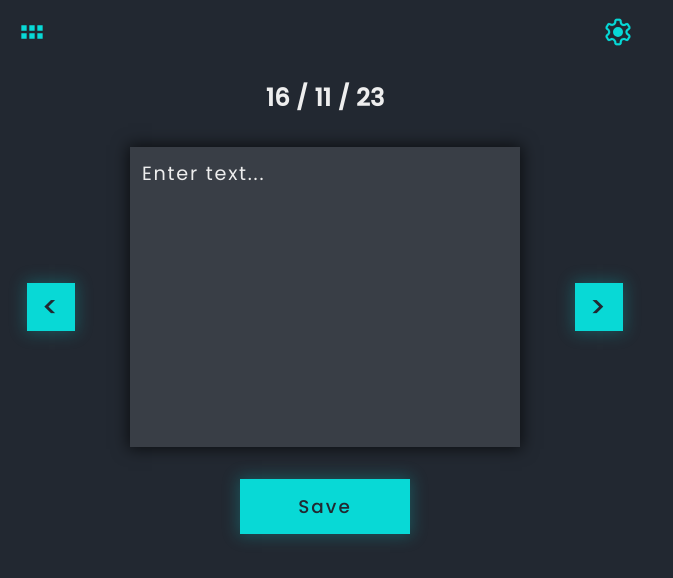
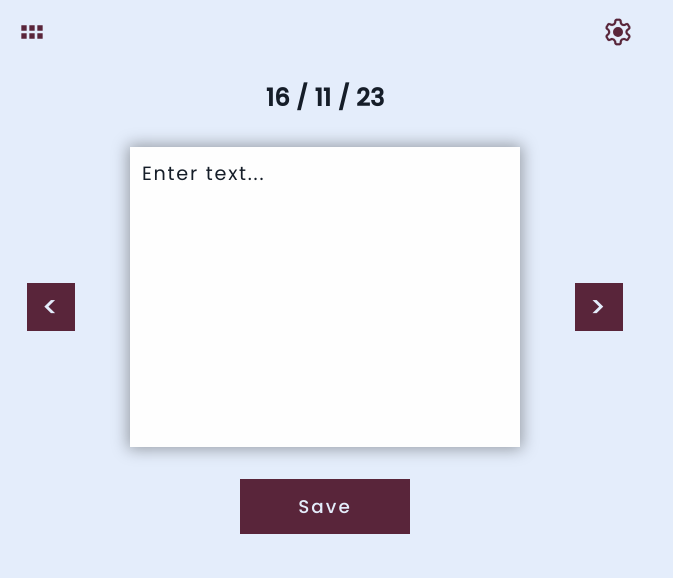
Before and after one commit to Umlen/successful-diary, a React (Create React App) app: page / in a window 1280 px wide. Shown: the top 578 px of the page, without its empty margins (0-673 px from the left). Built offline with nearby package versions, Linux system fonts and the light colour scheme.

Commit message:
change theme

```diff
--- a/package.json
+++ b/package.json
@@ -74,6 +74,7 @@
       "react-app-env.d.ts"
     ],
     "rules": {
+      "@typescript-eslint/strict-boolean-expressions": "off",
       "prettier/prettier": [
         "warn",
         {
--- a/public/index.html
+++ b/public/index.html
@@ -1,4 +1,4 @@
-<!DOCTYPE html>
+<!doctype html>
 <html lang="en">
   <head>
     <meta charset="utf-8" />
@@ -8,7 +8,7 @@
     <link rel="manifest" href="%PUBLIC_URL%/manifest.json" />
     <title>Diary of your Success</title>
   </head>
-  <body>
+  <body data-theme="light">
     <noscript>You need to enable JavaScript to run this app.</noscript>
     <div id="root"></div>
   </body>
--- a/src/components/ui/ControlsBar.tsx
+++ b/src/components/ui/ControlsBar.tsx
@@ -1,13 +1,16 @@
 import { useState, type FunctionComponent } from 'react';
+import { useTheme } from '../../hooks/hooks';
+import TransparentButton from './TransparentButton';
+import ModalWindow from './ModalWindow';
+
 import gridIconDark from '../../assets/icons/grid-icon-dark.svg';
 import singleIconDark from '../../assets/icons/single-day-icon-dark.svg';
 import settingsIconDark from '../../assets/icons/settings-icon-dark.svg';
-/* import gridIconLight from '../../assets/icons/grid-icon-light.svg';
+import gridIconLight from '../../assets/icons/grid-icon-light.svg';
 import singleIconLight from '../../assets/icons/single-day-icon-light.svg';
-import settingsIconLight from '../../assets/icons/settings-icon-light.svg'; */
-import TransparentButton from './TransparentButton';
+import settingsIconLight from '../../assets/icons/settings-icon-light.svg';
+
 import styles from '../../style/ui/controlsBar.module.scss';
-import ModalWindow from './ModalWindow';
 
 interface ControlsBarProps {
   isGridView: boolean;
@@ -17,6 +20,7 @@ interface ControlsBarProps {
 const ControlsBar: FunctionComponent<ControlsBarProps> = (props) => {
   const { isGridView, gridViewToggler } = props;
   const [isModalShown, setIsModalShown] = useState(false);
+  const [theme, changeTheme] = useTheme();
 
   function modalWindowToggler(): void {
     setIsModalShown((prevModalState) => !prevModalState);
@@ -24,22 +28,34 @@ const ControlsBar: FunctionComponent<ControlsBarProps> = (props) => {
 
   return (
     <div className={styles.controlsBar}>
-      {isModalShown && <ModalWindow modalWindowToggler={modalWindowToggler} />}
+      {isModalShown && (
+        <ModalWindow
+          theme={theme}
+          modalWindowToggler={modalWindowToggler}
+          changeTheme={changeTheme}
+        />
+      )}
       <TransparentButton
         onClick={gridViewToggler}
         aria-label="change view button"
       >
         {isGridView ? (
-          <img src={singleIconDark} alt="" />
+          <img
+            src={theme === 'light' ? singleIconLight : singleIconDark}
+            alt=""
+          />
         ) : (
-          <img src={gridIconDark} alt="" />
+          <img src={theme === 'light' ? gridIconLight : gridIconDark} alt="" />
         )}
       </TransparentButton>
       <TransparentButton
         onClick={modalWindowToggler}
         aria-label="settings button"
       >
-        <img src={settingsIconDark} alt="" />
+        <img
+          src={theme === 'light' ? settingsIconLight : settingsIconDark}
+          alt=""
+        />
       </TransparentButton>
     </div>
   );
--- a/src/components/ui/ModalWindow.tsx
+++ b/src/components/ui/ModalWindow.tsx
@@ -1,22 +1,24 @@
 import { type FunctionComponent } from 'react';
+import RectangleButton from './RectangleButton';
 import closeIconDark from '../../assets/icons/close-icon-dark.svg';
-/* import closeIconLight from '../../assets/icons/close-icon-light.svg'; */
-import RectangleButton from './RectangleButton';
+import closeIconLight from '../../assets/icons/close-icon-light.svg';
 import styles from '../../style/ui/modalWindow.module.scss';
 
 interface ModalWindowProps {
+  theme: string;
   modalWindowToggler: () => void;
+  changeTheme: () => void;
 }
 
-const ModalWindow: FunctionComponent<ModalWindowProps> = ({
-  modalWindowToggler,
-}) => {
+const ModalWindow: FunctionComponent<ModalWindowProps> = (props) => {
+  const { theme, modalWindowToggler, changeTheme } = props;
+
   return (
     <div className={styles.blackout}>
       <div className={`flexColumn ${styles.modalWindow}`}>
         <img
           onClick={modalWindowToggler}
-          src={closeIconDark}
+          src={theme === 'light' ? closeIconLight : closeIconDark}
           alt="close modal window button"
           className={styles.closeIcon}
         />
@@ -26,8 +28,9 @@ const ModalWindow: FunctionComponent<ModalWindowProps> = ({
         </div>
         <p className={styles.themeText}>Theme</p>
         <div className="flexRow">
-          <RectangleButton>Dark</RectangleButton>
-          <RectangleButton>Light</RectangleButton>
+          <RectangleButton onClick={changeTheme}>
+            {theme === 'light' ? 'Dark' : 'Light'}
+          </RectangleButton>
         </div>
       </div>
     </div>
--- /dev/null
+++ b/src/hooks/hooks.ts
@@ -0,0 +1,19 @@
+import { useState } from 'react';
+import { getLocalStorageTheme } from '../utils/utils';
+
+export const useTheme = (): [string, () => void] => {
+  const [theme, setTheme] = useState(getLocalStorageTheme());
+
+  function changeTheme(): void {
+    if (theme === 'light') {
+      setTheme('dark');
+    } else {
+      setTheme('light');
+    }
+  }
+
+  document.body.setAttribute('data-theme', theme);
+  localStorage.setItem('SuccessDiaryTheme', theme);
+
+  return [theme, changeTheme];
+};
--- a/src/style/variables.css
+++ b/src/style/variables.css
@@ -1,19 +1,37 @@
 :root {
-  /*LIGHT*/
-  /*
-  --secondary-color: #151d28;
-  --main-color: #e4edfb;
-  --textarea-color: #fefefe;
-  --highlight-color: #59253a;
-  --highlight-shadow: transparent;
-  --shadow-color: rgba(0, 0, 0, 0.35);
-*/
-  /*DARK*/
+  /*light theme*/
 
-  --secondary-color: #eeeeee;
-  --main-color: #222831;
-  --textarea-color: #393e46;
-  --highlight-color: #08d9d6;
-  --highlight-shadow: rgba(8, 217, 214, 0.25);
-  --shadow-color: rgba(0, 0, 0, 0.65);
+  --secondary-color-light: #151d28;
+  --main-color-light: #e4edfb;
+  --textarea-color-light: #fefefe;
+  --highlight-color-light: #59253a;
+  --highlight-shadow-light: transparent;
+  --shadow-color-light: rgba(0, 0, 0, 0.35);
+
+  /*dark theme*/
+
+  --secondary-color-dark: #eeeeee;
+  --main-color-dark: #222831;
+  --textarea-color-dark: #393e46;
+  --highlight-color-dark: #08d9d6;
+  --highlight-shadow-dark: rgba(8, 217, 214, 0.25);
+  --shadow-color-dark: rgba(0, 0, 0, 0.65);
 }
+
+[data-theme='light'] {
+  --secondary-color: var(--secondary-color-light);
+  --main-color: var(--main-color-light);
+  --textarea-color: var(--textarea-color-light);
+  --highlight-color: var(--highlight-color-light);
+  --highlight-shadow: var(--highlight-shadow-light);
+  --shadow-color: var(--shadow-color-light);
+}
+
+[data-theme='dark'] {
+  --secondary-color: var(--secondary-color-dark);
+  --main-color: var(--main-color-dark);
+  --textarea-color: var(--textarea-color-dark);
+  --highlight-color: var(--highlight-color-dark);
+  --highlight-shadow: var(--highlight-shadow-dark);
+  --shadow-color: var(--shadow-color-dark);
+}
--- a/src/utils/utils.ts
+++ b/src/utils/utils.ts
@@ -14,3 +14,13 @@ export const getDaysFromCalendar = (
 ): CalendarType[] => {
   return calendar.length <= 15 ? calendar : calendar.slice(0, 15);
 };
+
+export const getLocalStorageTheme = (): string => {
+  const savedTheme = localStorage.getItem('SuccessDiaryTheme');
+
+  if (savedTheme) {
+    return savedTheme;
+  }
+
+  return 'light';
+};
```
